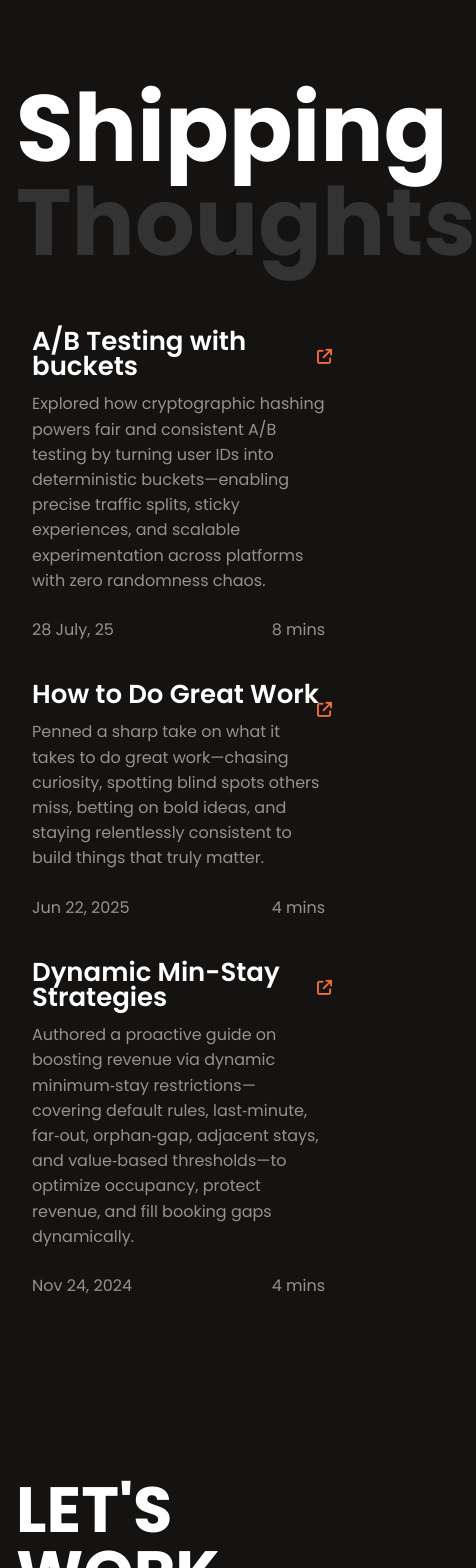
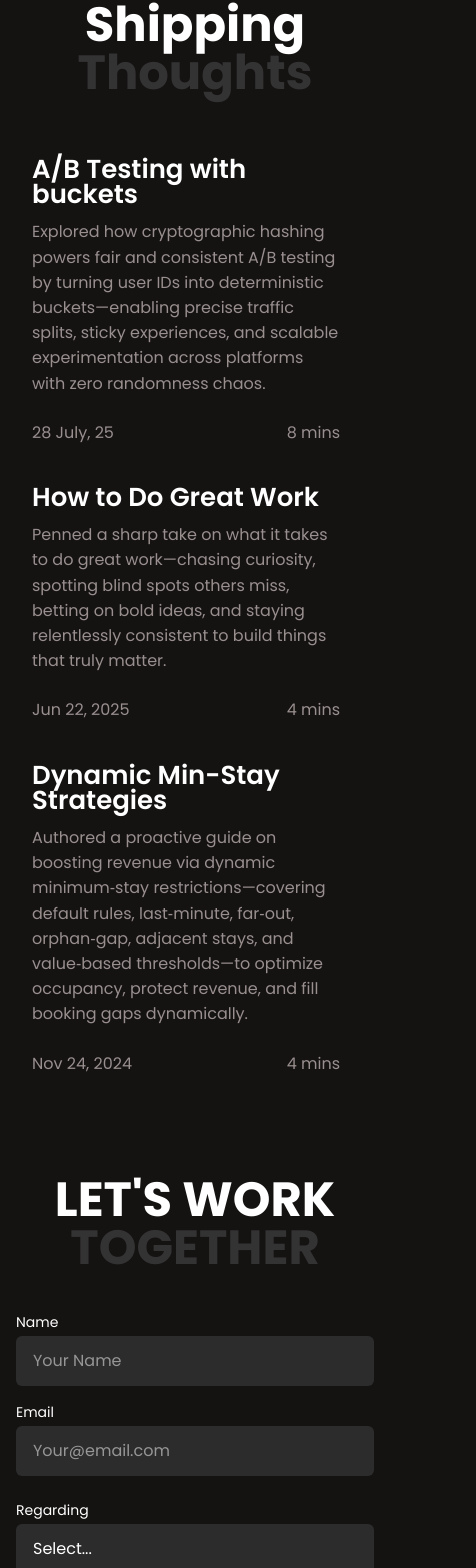
Before and after one commit to manwindersingh1712/portfolio, a React (Vite) app: page / in a window 390 px wide. Shown: the part 4237-5805 px from the top of the page, 476 px wide, since content can reach past the window. Built offline with nearby package versions, Linux system fonts and the light colour scheme.

Commit message:
manwinder: blogs and work together mobile optimized

```diff
--- a/src/components/Blogs.jsx
+++ b/src/components/Blogs.jsx
@@ -27,13 +27,13 @@ const blogs = [
   },
 ];
 
-const Blogs = ({isHead = false}) => {
+const Blogs = ({ isHead = false }) => {
   return (
-    <div id="blogs" className={ isHead ? "pt-0 mb-20" : "pt-20 mb-20"}>
-      <div className="text-white font-bold text-[94px]  leading-[94px]">
+    <div id="skills" className={isHead ? "pt-0 mb-20" : "pt-0 sm:pt-20 mb-20"}>
+      <div className="text-white font-bold text-[48px] sm:text-[94px] leading-[48px] sm:leading-[94px] text-center sm:text-left">
         Shipping
       </div>
-      <div className="font-bold text-[94px]  leading-[94px] text-[#b6b4bd33]">
+      <div className="font-bold text-[48px] sm:text-[94px] leading-[48px] sm:leading-[94px] text-[#b6b4bd33] text-center sm:text-left">
         Thoughts
       </div>
       <div className="flex flex-col mt-10">
@@ -60,7 +60,7 @@ const Blogs = ({isHead = false}) => {
               </div>
             </div>
             <span
-              className="relative top-4 right-2 transition-all duration-300 ease-in-out group-hover:-top-1 group-hover:-right-1"
+              className="hidden sm:inline relative top-4 right-2 transition-all duration-300 ease-in-out group-hover:-top-1 group-hover:-right-1"
               style={{ color: "rgb(244, 108, 56)" }}
             >
               <i class="fa-solid fa-arrow-up-right-from-square text-[15px]"></i>
--- a/src/components/LetsWorkTogether.jsx
+++ b/src/components/LetsWorkTogether.jsx
@@ -16,13 +16,13 @@ const LetsWorkTogether = () => {
 
   return (
     <>
-      <div id="contact" className="pt-20 mb-30">
+      <div id="contact" className="pt-0 sm:pt-20 mb-30">
         <ToastContainer position="top-center" autoClose={3000} />
 
-        <div className="text-white font-bold text-[64px] sm:text-[94px] leading-[1]">
+        <div className="text-white font-bold text-[48px] sm:text-[94px] leading-[48px] sm:leading-[94px] text-center sm:text-left">
           LET'S WORK
         </div>
-        <div className="font-bold text-[64px] sm:text-[94px] leading-[1] text-[#b6b4bd33]">
+        <div className="font-bold text-[48px] sm:text-[94px] leading-[48px] sm:leading-[94px] text-[#b6b4bd33] text-center sm:text-left">
           TOGETHER
         </div>
 
@@ -67,7 +67,6 @@ const LetsWorkTogether = () => {
             </div>
           </div>
 
-          {/* Regarding */}
           <div>
             <label className="text-sm text-white block mb-1">Regarding</label>
             <select
@@ -114,7 +113,7 @@ const LetsWorkTogether = () => {
         </form>
       </div>
       <div className="pb-10">
-        <p className="text-[16px] leading-[25.2px] text-[#998f8f] mt-3">
+        <p className="text-[16px] leading-[25.2px] text-[#998f8f] mt-3 text-center sm:text-left">
           Built by{" "}
           <span style={{ color: "rgb(244, 108, 56)" }}>Manwinder </span>
           with ❤️ in 2025{" "}
```
